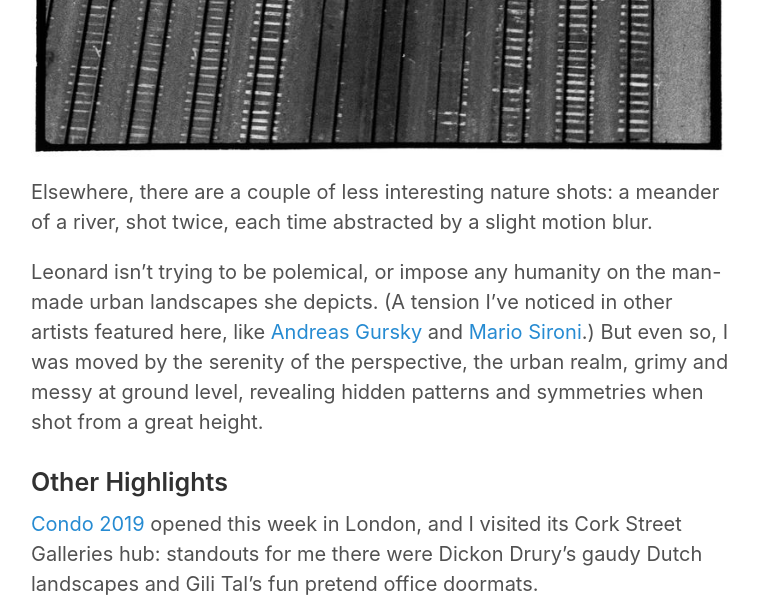
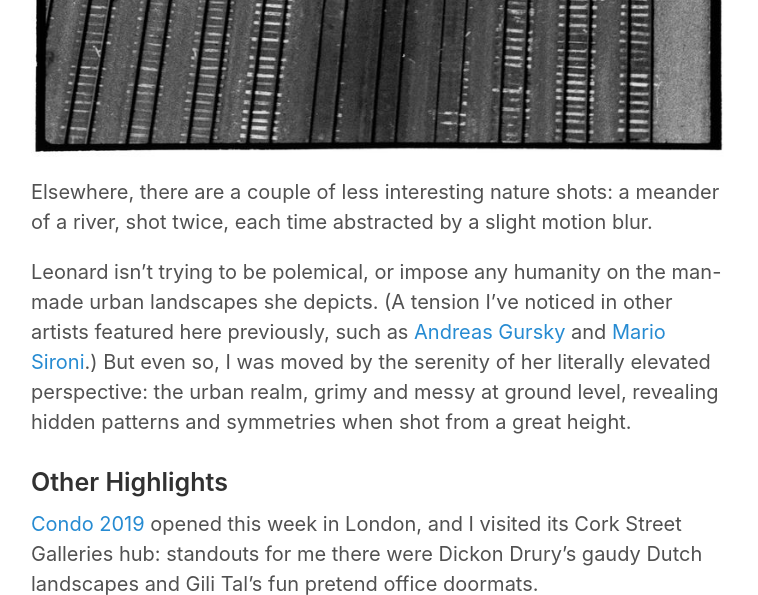
Before and after one commit to JMDKC/jmdkc.github.io, a Jekyll site: the page built from _posts/2019-01-13-leonard-hauser-wirth.md, in a window 1280 px wide and 900 px high, scrolled down 1552 px, cut to the strip 0-595 px from the top of the window. Shown: the whole strip, without its empty margins (259-1017 px from the left). Built offline with Jekyll 4.4.1, drawn with Linux system fonts in a browser that asks for light colours.

Commit message:
updated post

```diff
--- a/_posts/2019-01-13-leonard-hauser-wirth.md
+++ b/_posts/2019-01-13-leonard-hauser-wirth.md
@@ -11,7 +11,7 @@ The artist’s eye gets caught on urban infrastructure; the densely gridded stre
 
 Elsewhere, there are a couple of less interesting nature shots: a meander of a river, shot twice, each time abstracted by a slight motion blur.
 
-Leonard isn’t trying to be polemical, or impose any humanity on the man-made urban landscapes she depicts. (A tension I’ve noticed in other artists featured here, like [Andreas Gursky](http://artangled.com/2018/02/25/gursky-hayward/) and [Mario Sironi](http://artangled.com/2018/02/18/sironi-estorick/).) But even so, I was moved by the serenity of the perspective, the urban realm, grimy and messy at ground level, revealing hidden patterns and symmetries when shot from a great height.
+Leonard isn’t trying to be polemical, or impose any humanity on the man-made urban landscapes she depicts. (A tension I’ve noticed in other artists featured here previously, such as [Andreas Gursky](http://artangled.com/2018/02/25/gursky-hayward/) and [Mario Sironi](http://artangled.com/2018/02/18/sironi-estorick/).) But even so, I was moved by the serenity of her literally elevated perspective: the urban realm, grimy and messy at ground level, revealing hidden patterns and symmetries when shot from a great height.
 
 ### Other Highlights
 
```
